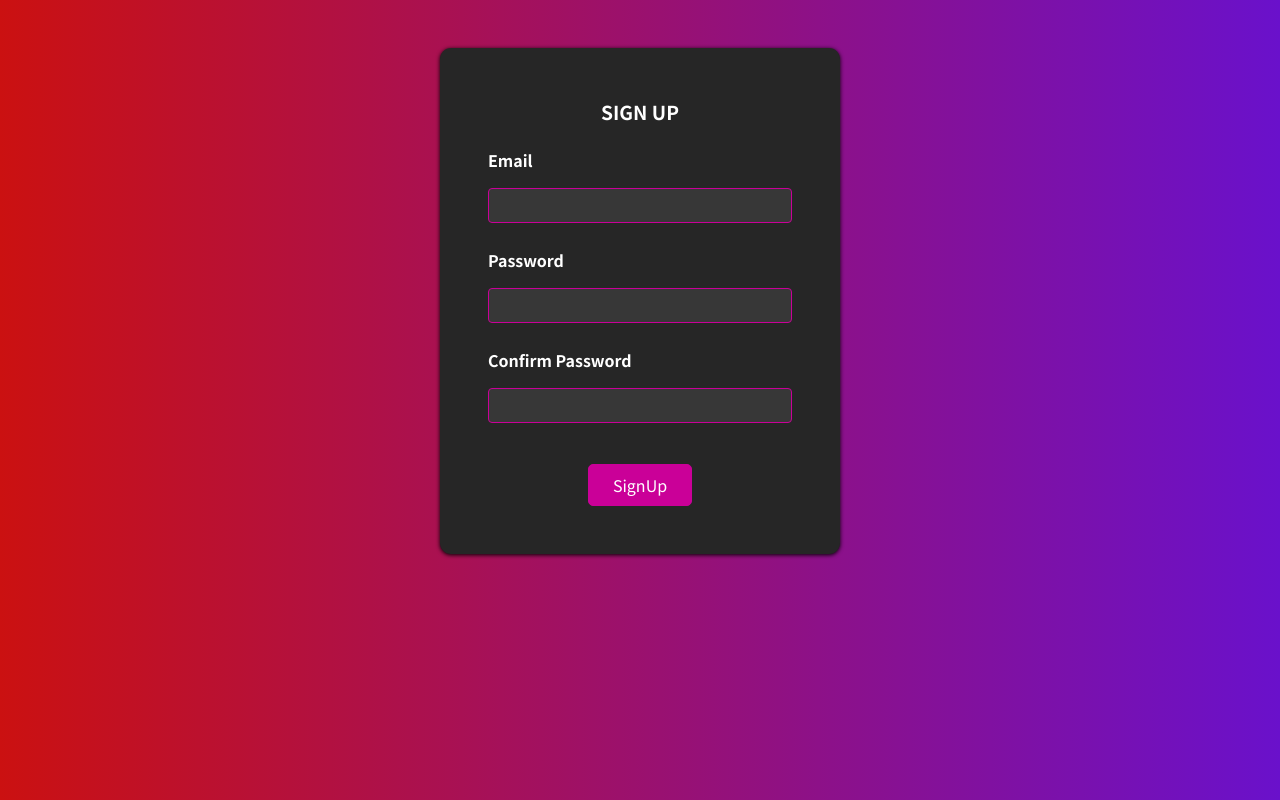
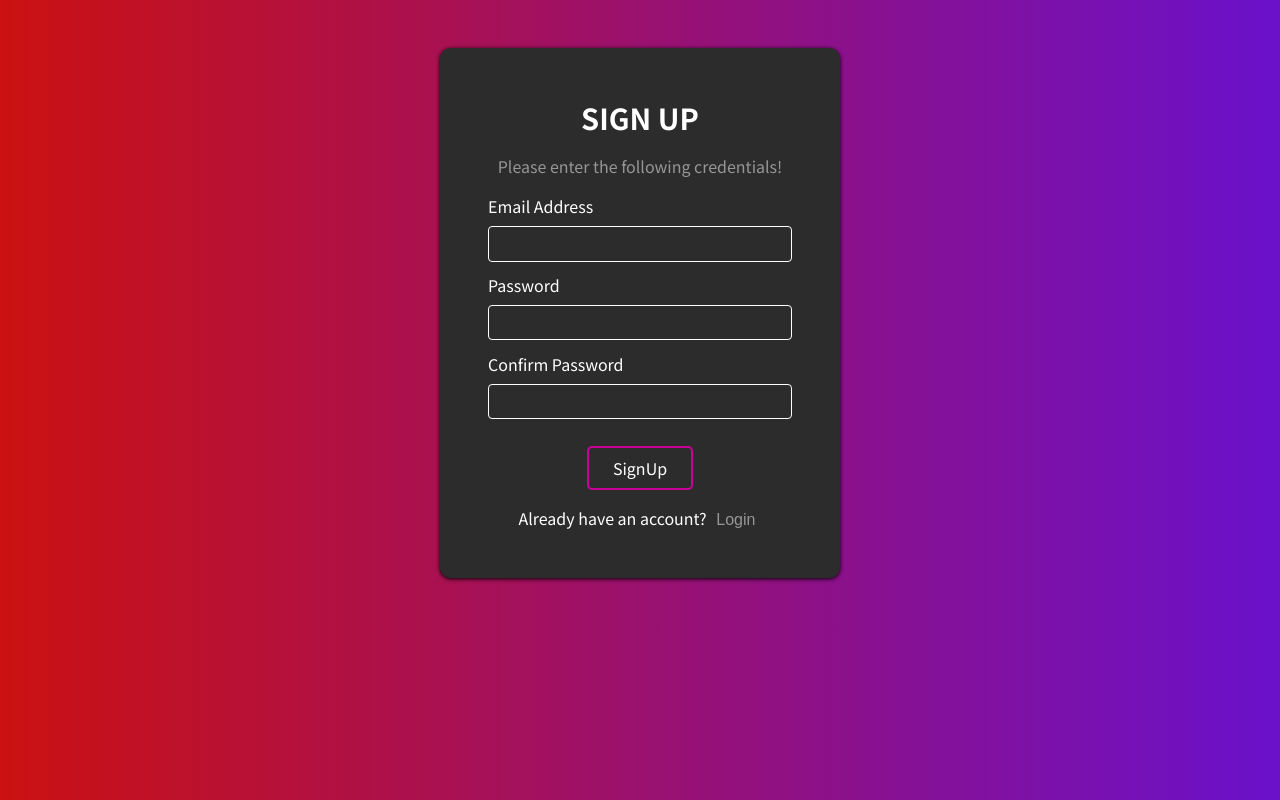
Before and after one commit to GeethasriIrudayasamy/ExpenseTracker, a React (Create React App) app: page / in a window 1280 px wide. Built offline with nearby package versions, Linux system fonts and the light colour scheme.

Commit message:
Login Screen

```diff
--- a/package.json
+++ b/package.json
@@ -8,6 +8,7 @@
     "@testing-library/user-event": "^12.5.0",
     "react": "^18.0.0",
     "react-dom": "^18.0.0",
+    "react-router-dom": "^6.4.3",
     "react-scripts": "4.0.1",
     "web-vitals": "^0.2.4"
   },
--- a/public/index.html
+++ b/public/index.html
@@ -24,7 +24,7 @@
       work correctly both with client-side routing and a non-root public URL.
       Learn how to configure a non-root public URL by running `npm run build`.
     -->
-    <title>React App</title>
+        <title>Expense Tracker</title>
     </head>
     <body>
         <noscript>You need to enable JavaScript to run this app.</noscript>
@@ -38,6 +38,5 @@
 
       To begin the development, run `npm start` or `yarn start`.
       To create a production bundle, use `npm run build` or `yarn build`.
-    -->
-  </body>
+    --></body>
 </html>
--- a/src/App.js
+++ b/src/App.js
@@ -1,10 +1,15 @@
+import React from "react";
+
+import { Route, Routes } from "react-router-dom";
 import SignUp from "./Components/Pages/SignUp";
+import Profile from "./Components/Profile";
 
 const App = () => {
     return (
-        <div>
-            <SignUp />
-        </div>
+        <Routes>
+            <Route path="/" element={<SignUp />} />
+            <Route path="/profile" element={<Profile />} />
+        </Routes>
     );
 };
 
--- a/src/Components/Pages/SignUp.js
+++ b/src/Components/Pages/SignUp.js
@@ -1,21 +1,40 @@
-import { useRef } from "react";
+import React, { useRef, useState } from "react";
+import { useNavigate } from "react-router-dom";
 import classes from "./SignUp.module.css";
 
 const SignUp = () => {
     const emailInputRef = useRef();
     const passwordInputRef = useRef();
     const confirmPasswordInputRef = useRef();
+    const [isLogin, setIsLogin] = useState(false);
+    const navigate = useNavigate();
+
+    const switchAuthModeHandler = () => {
+        setIsLogin((prevState) => !prevState);
+    };
 
     const submitHandler = (event) => {
         event.preventDefault();
         const enteredEmail = emailInputRef.current.value;
         const enteredPassword = passwordInputRef.current.value;
+
+        let url;
+
+        if (!isLogin) {
             const confirmPassword = confirmPasswordInputRef.current.value;
 
             if (enteredPassword === confirmPassword) {
-            fetch(
-                "https://identitytoolkit.googleapis.com/v1/accounts:signUp?key=AIzaSyDUoMFOCJaFQ1wLumx5e7zumhzHPtkCUc0",
-                {
+                url =
+                    "https://identitytoolkit.googleapis.com/v1/accounts:signUp?key=AIzaSyDUoMFOCJaFQ1wLumx5e7zumhzHPtkCUc0";
+            } else {
+                alert("Both passwords doesn't match");
+            }
+        } else {
+            url =
+                "https://identitytoolkit.googleapis.com/v1/accounts:signInWithPassword?key=AIzaSyDUoMFOCJaFQ1wLumx5e7zumhzHPtkCUc0";
+        }
+
+        fetch(url, {
             method: "POST",
             body: JSON.stringify({
                 email: enteredEmail,
@@ -25,24 +44,43 @@ const SignUp = () => {
             headers: {
                 "Content-Type": "application/json",
             },
+        })
+            .then(async (res) => {
+                if (res.ok) {
+                    event.target.reset();
+                    const data = await res.json();
+                    localStorage.setItem("token", data.idToken);
+                    event.target.reset();
+                    navigate("/profile");
+                    return data;
+                } else {
+                    await res.json();
+                    let errorMessage = "Authentication failed!";
+                    throw new Error(errorMessage);
                 }
-            )
-                .then((res) => {
-                    alert("You have successfully signed up");
+            })
+            .then(() => {
+                if (!isLogin) {
+                    // alert("You have successfully signed up");
                     console.log("user has successfully signed up");
+                } else {
+                    // alert("You have successfully logged In");
+                    console.log("user has successfully logged in");
+                }
             })
-                .then(() => event.target.reset())
-                .catch((err) => alert("something went wrong"));
-        } else {
-            alert("Both passwords doesn't match");
-        }
+
+            .catch((err) => {
+                alert(err.message);
+            });
     };
+
     return (
         <section className={classes.auth}>
-            <h1>SIGN UP</h1>
+            <h1>{isLogin ? "LOGIN" : "SIGN UP"}</h1>
+            <p>Please enter the following credentials!</p>
             <form onSubmit={submitHandler}>
                 <div className={classes.control}>
-                    <label htmlFor="email">Email</label>
+                    <label htmlFor="email">Email Address</label>
                     <input
                         type="text"
                         id="email"
@@ -59,8 +97,11 @@ const SignUp = () => {
                         ref={passwordInputRef}
                     />
                 </div>
+                {!isLogin && (
                     <div className={classes.control}>
-                    <label htmlFor="confirmPassword">Confirm Password</label>
+                        <label htmlFor="confirmPassword">
+                            Confirm Password
+                        </label>
                         <input
                             type="password"
                             id="confirmPassword"
@@ -68,8 +109,40 @@ const SignUp = () => {
                             ref={confirmPasswordInputRef}
                         />
                     </div>
+                )}
                 <div className={classes.actions}>
-                    <button>SignUp</button>
+                    {!isLogin && (
+                        <div>
+                            <button className={classes.actionButton}>
+                                SignUp
+                            </button>
+                            <p>
+                                Already have an account?{" "}
+                                <button
+                                    className={classes.actionToggle}
+                                    onClick={switchAuthModeHandler}
+                                >
+                                    Login
+                                </button>
+                            </p>
+                        </div>
+                    )}
+                    {isLogin && (
+                        <div>
+                            <button className={classes.actionButton}>
+                                Login
+                            </button>
+                            <p>
+                                Don't have an account?{" "}
+                                <button
+                                    className={classes.actionToggle}
+                                    onClick={switchAuthModeHandler}
+                                >
+                                    SignUp
+                                </button>
+                            </p>
+                        </div>
+                    )}
                 </div>
             </form>
         </section>
--- a/src/Components/Pages/SignUp.module.css
+++ b/src/Components/Pages/SignUp.module.css
@@ -1,24 +1,29 @@
 .auth {
     margin: 3rem auto;
-    width: 90%;
+    width: 95%;
     max-width: 25rem;
     border-radius: 11px;
-    background-color: rgb(38, 38, 38);
+    background-color: rgb(44, 44, 44);
     box-shadow: 0 1px 4px rgb(0, 0, 0.2);
-    padding-top: 2rem;
+    padding-top: 1.5rem;
     padding-right: 3rem;
-    padding-bottom: 3rem;
+    padding-bottom: 2rem;
     padding-left: 3rem;
     text-align: center;
 }
 
+.auth p {
+    opacity: 1;
+    color: rgba(255, 255, 255, 0.5);
+    margin-bottom: " 2rem";
+}
+
 .auth h1 {
-    background-color: rgb(38, 38, 38);
+    background-color: rgb(44, 44, 44);
     text-align: center;
     color: white;
-    font-size: larger;
-    padding: 2px;
-    margin-bottom: 20px;
+    margin-bottom: 0;
+    font-size: 29px;
 }
 .control {
     margin-bottom: 0.5rem;
@@ -27,25 +32,25 @@
 .control label {
     display: block;
     color: white;
-    font-weight: bold;
-    margin-bottom: 1rem;
+    margin-bottom: 0.5rem;
     text-align: left;
 }
 
 .control input {
     font: inherit;
-    background-color: rgb(55, 55, 55);
+    background-color: transparent;
     color: white;
     border-radius: 4px;
-    border: 1px solid #ca0098;
+    border: 1.5px solid white;
     width: 100%;
     text-align: left;
-    padding: 0.28rem;
-    margin-bottom: 17px;
+    padding: 0.3rem;
+    margin-bottom: 0.2rem;
 }
 
-.control input:hover {
-    border: 1px solid rgba(106, 17, 203, 1);
+.control input:focus {
+    outline: none !important;
+    border: 1.5px solid #ca0098;
 }
 
 .actions {
@@ -55,19 +60,33 @@
     align-items: center;
 }
 
-.actions button {
+.actionButton {
     cursor: pointer;
     font: inherit;
     color: white;
-    background-color: #ca0098;
-    border: 1px solid #ca0098;
+    background-color: transparent;
+    border: 2px solid #ca0098;
     border-radius: 5px;
     padding: 0.5rem 1.5rem;
 }
 
-.actions button:hover {
-    background-color: rgb(146, 44, 255);
+.actionButton:hover {
     border-color: rgb(146, 44, 255);
+}
+
+.actions p {
+    opacity: 1;
+    color: rgba(255, 255, 255);
+    margin-bottom: " 2rem";
+}
+
+.actionToggle {
+    cursor: pointer;
+    color: rgba(255, 255, 255, 0.502);
+    font-size: 16px;
+    text-decoration: none;
+    background: transparent;
+    border: none;
 }
 
 body {
--- /dev/null
+++ b/src/Components/Profile.js
@@ -0,0 +1,7 @@
+import React from "react";
+
+const Profile = () => {
+    return <div>Welcome to Expense Tracker</div>;
+};
+
+export default Profile;
--- a/src/index.js
+++ b/src/index.js
@@ -1,7 +1,11 @@
-import ReactDOM from 'react-dom/client';
+import ReactDOM from "react-dom/client";
+import { BrowserRouter } from "react-router-dom";
+import "./index.css";
+import App from "./App";
 
-import './index.css';
-import App from './App';
-
-const root = ReactDOM.createRoot(document.getElementById('root'));
-root.render(<App />);
+const root = ReactDOM.createRoot(document.getElementById("root"));
+root.render(
+    <BrowserRouter>
+        <App />
+    </BrowserRouter>
+);
```
Also changed, not shown: 2 other files (tests, documents, lock files or other folders). Lines whose indentation alone changed are shown as unchanged.
